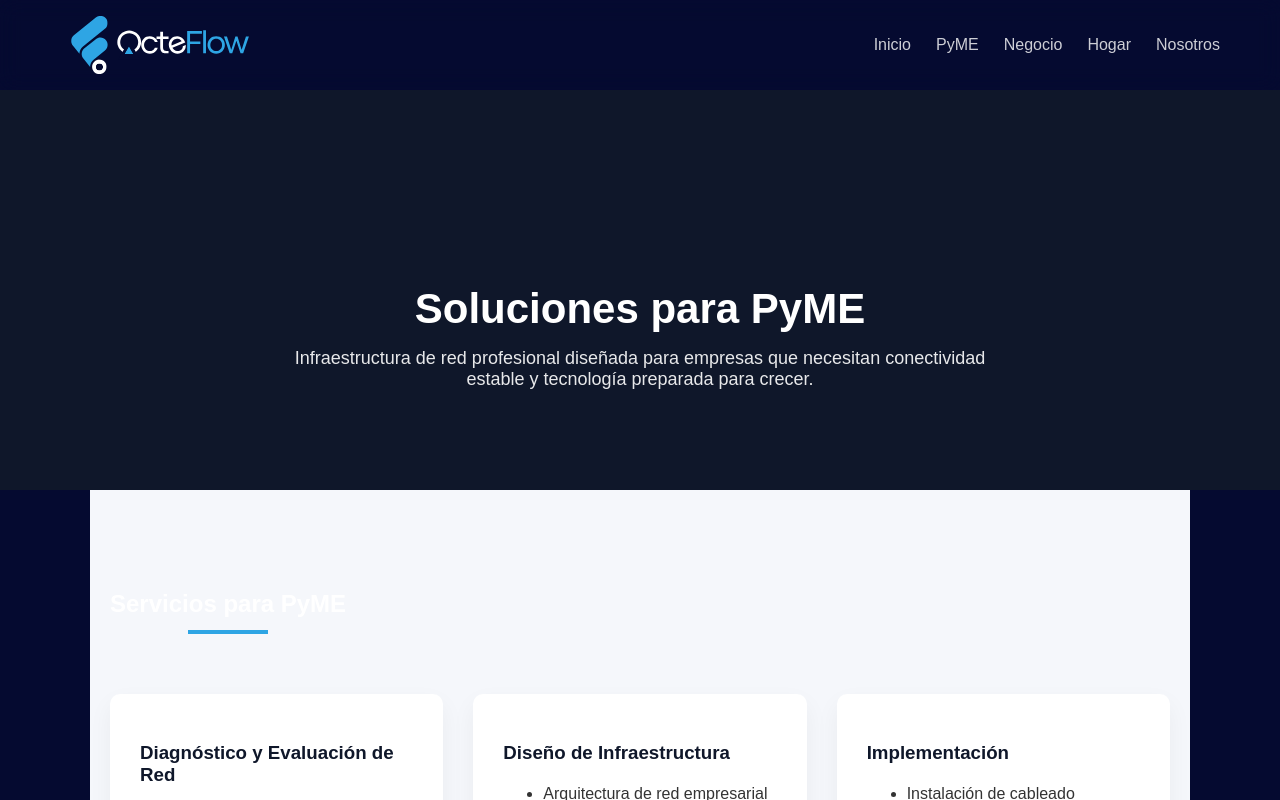
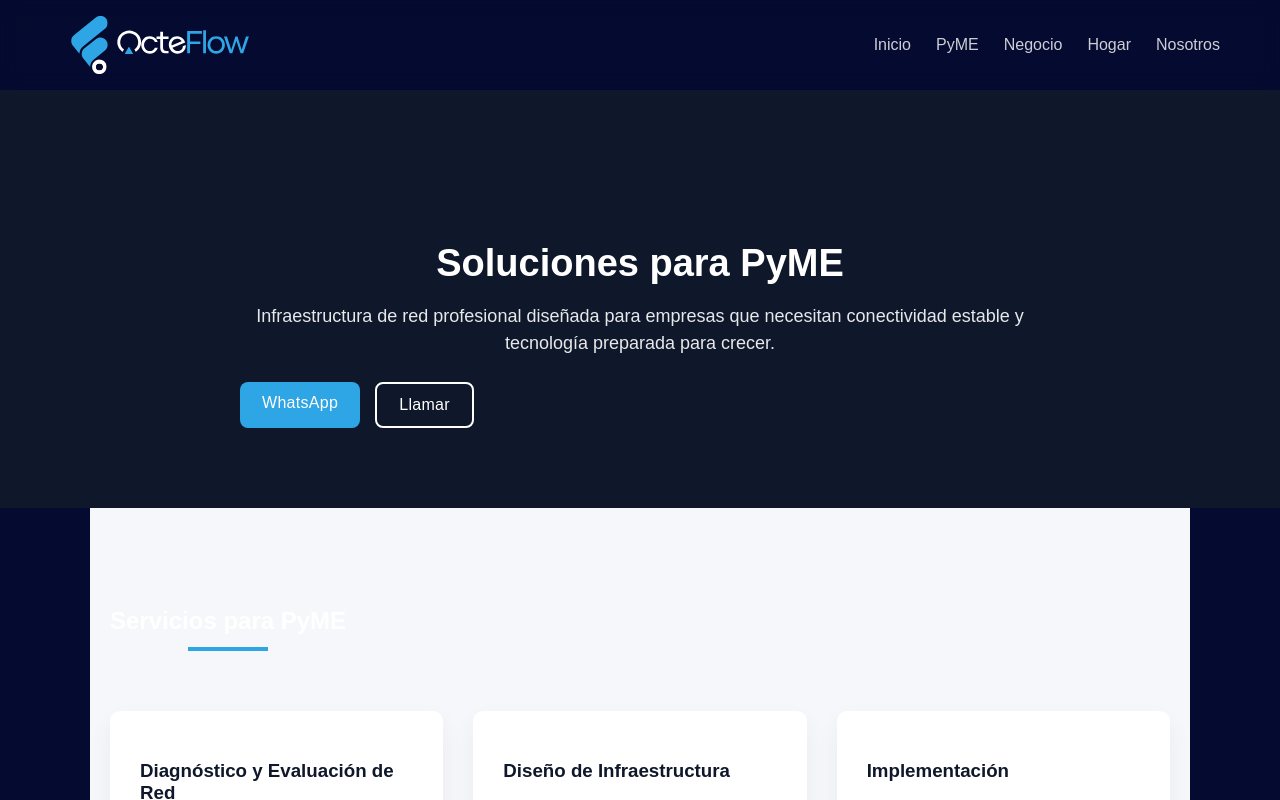
Before and after one commit to OcteFlow/octeflow-site, a Next.js app: page /pyme in a window 1280 px wide. Shown: the top 800 px of the page. Built offline with nearby package versions, Linux system fonts and the light colour scheme.

Commit message:
Update pyme.js

```diff
--- a/pages/pyme.js
+++ b/pages/pyme.js
@@ -1,5 +1,6 @@
 import Head from "next/head";
 import HeaderPages from "../components/HeaderPages";
+import BannerPage from "../components/BannerPage";
 import Footer from "../components/Footer";
 import CatalogSection from "../components/CatalogSection";
 import CTASection from "../components/CTASection";
@@ -17,12 +18,10 @@ export default function Pyme() {
         <title>Soluciones de Red para PyME | OcteFlow</title>
       </Head>
 
-      <section className="page-hero">
-        <h1>Soluciones para PyME</h1>
-        <p>
-          Infraestructura de red profesional diseñada para empresas que necesitan conectividad estable y tecnología preparada para crecer.
-        </p>
-      </section>
+    <BannerPage
+title="Soluciones para PyME"
+subtitle="Infraestructura de red profesional diseñada para empresas que necesitan conectividad estable y tecnología preparada para crecer."
+/>
 
       <CatalogSection
         title="Servicios para PyME"
```
